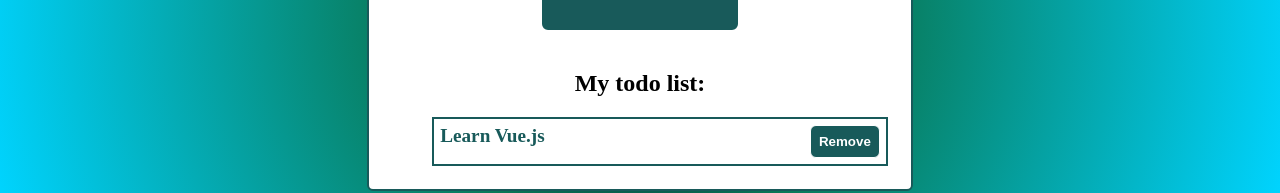
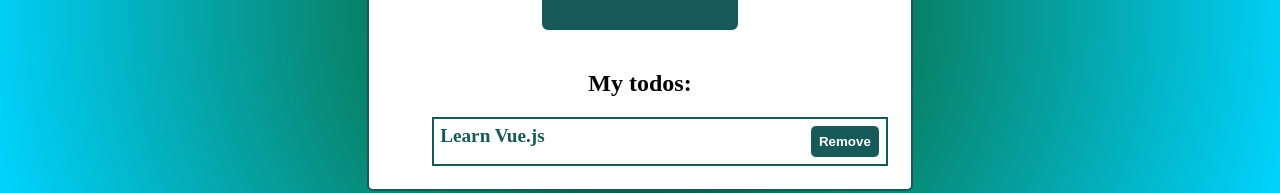
Before and after one commit to NuraiG/Todo-app, a Vue app: page / in a window 1280 px wide. Shown: the part 184-377 px from the top of the page. Built offline with nearby package versions, Linux system fonts and the light colour scheme.

Commit message:
Refactoring

```diff
--- a/src/components/TodoList.vue
+++ b/src/components/TodoList.vue
@@ -1,7 +1,7 @@
 <template>
   <div>
     <p v-if="todos.length === 0">I have nothing to do. Yeap, I am free</p>
-    <h2 v-else>My todo list:</h2>
+    <h2 v-else>My todos:</h2>
     <ul>
       <li
         v-for="(todo, index) in todos"
```
